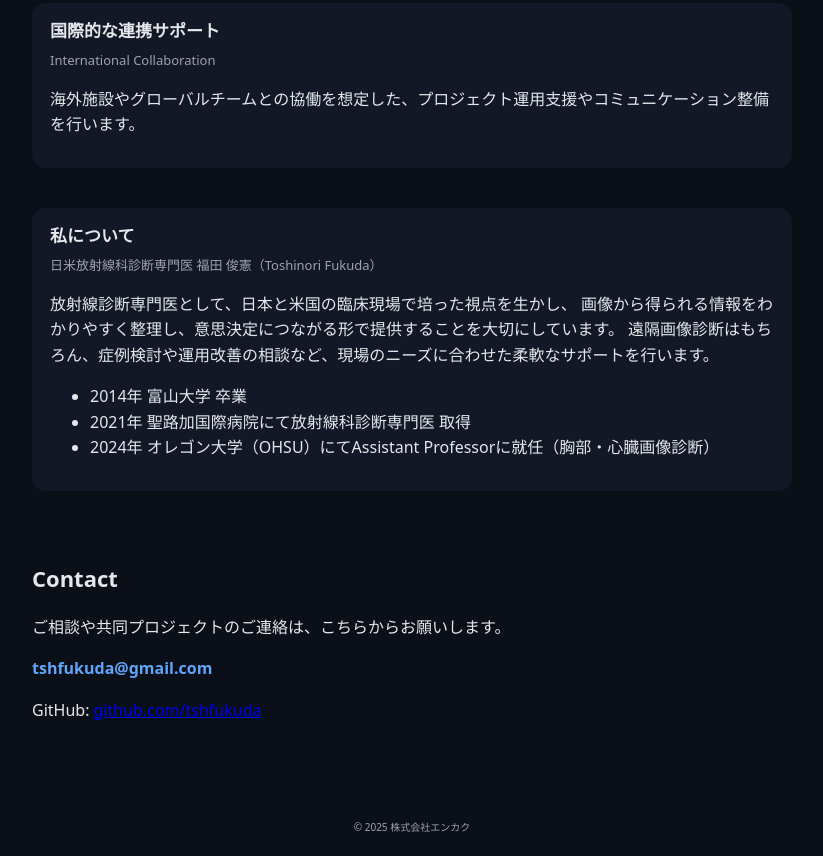
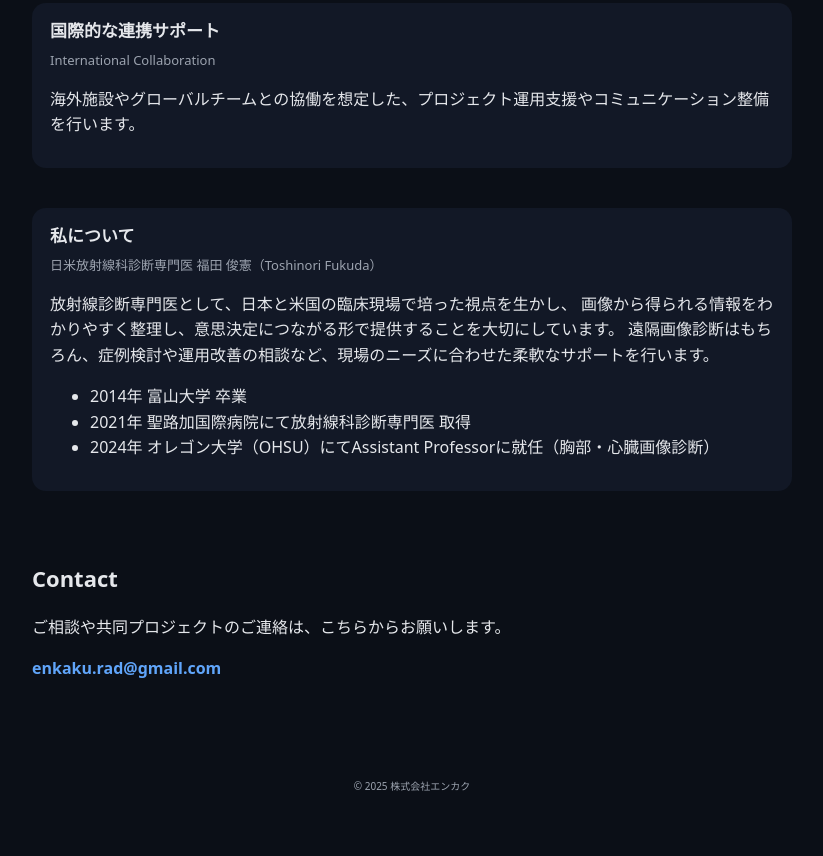
Before and after one commit to tshfukuda/enkaku, a plain HTML site: page index.html in a window 1280 px wide. Shown: the part 878-1734 px from the top of the page, without its empty margins (228-1051 px from the left). After the commit the page ends 1693 px from the top, so only its background shows below. Drawn offline with Linux system fonts and the light colour scheme.

Commit message:
Update contact email in index.html

```diff
--- a/index.html
+++ b/index.html
@@ -78,8 +78,7 @@
     <section id="contact" class="section">
       <h2>Contact</h2>
       <p>ご相談や共同プロジェクトのご連絡は、こちらからお願いします。</p>
-      <p><a class="email" href="mailto:tshfukuda@gmail.com">tshfukuda@gmail.com</a></p>
-      <p>GitHub: <a href="https://github.com/tshfukuda" target="_blank" rel="noreferrer">github.com/tshfukuda</a></p>
+      <p><a class="email" href="mailto:tshfukuda@gmail.com">enkaku.rad@gmail.com</a></p>
     </section>
 
 
```
